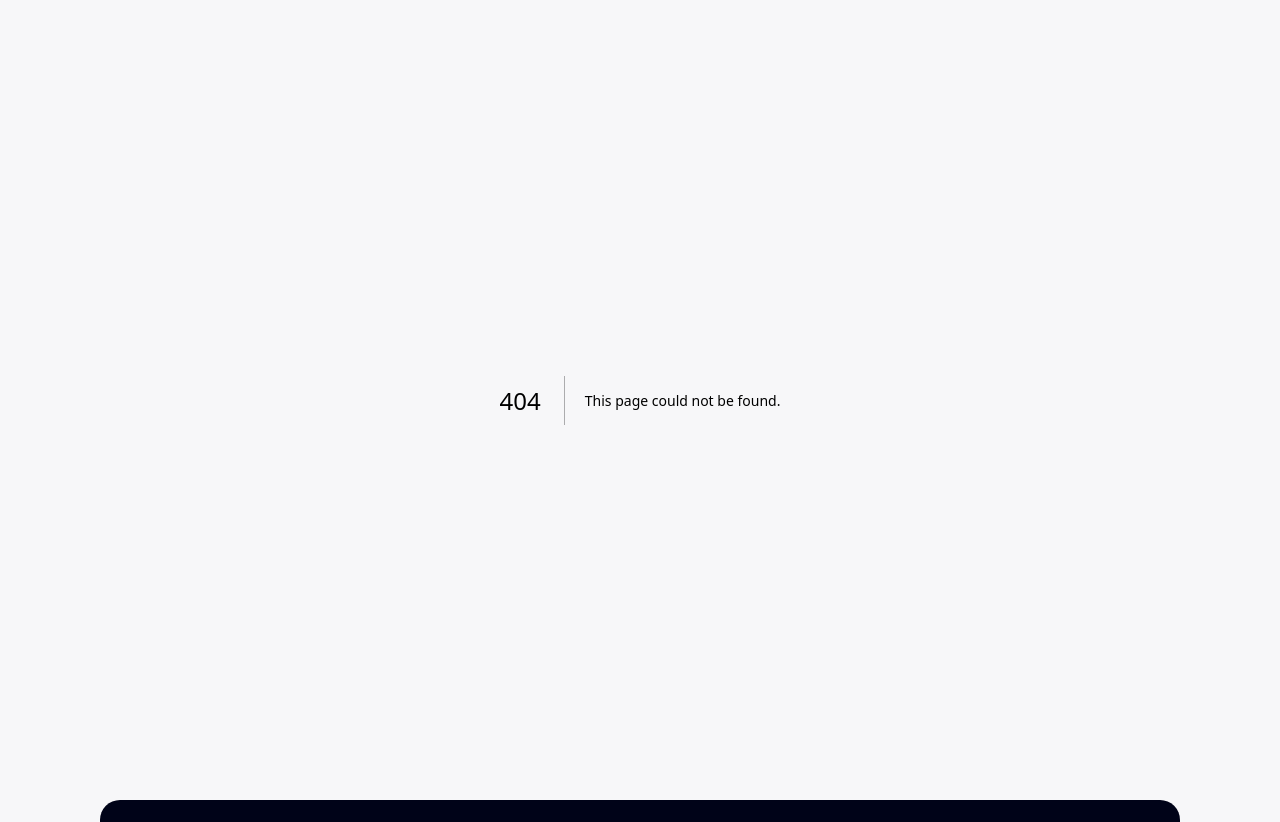
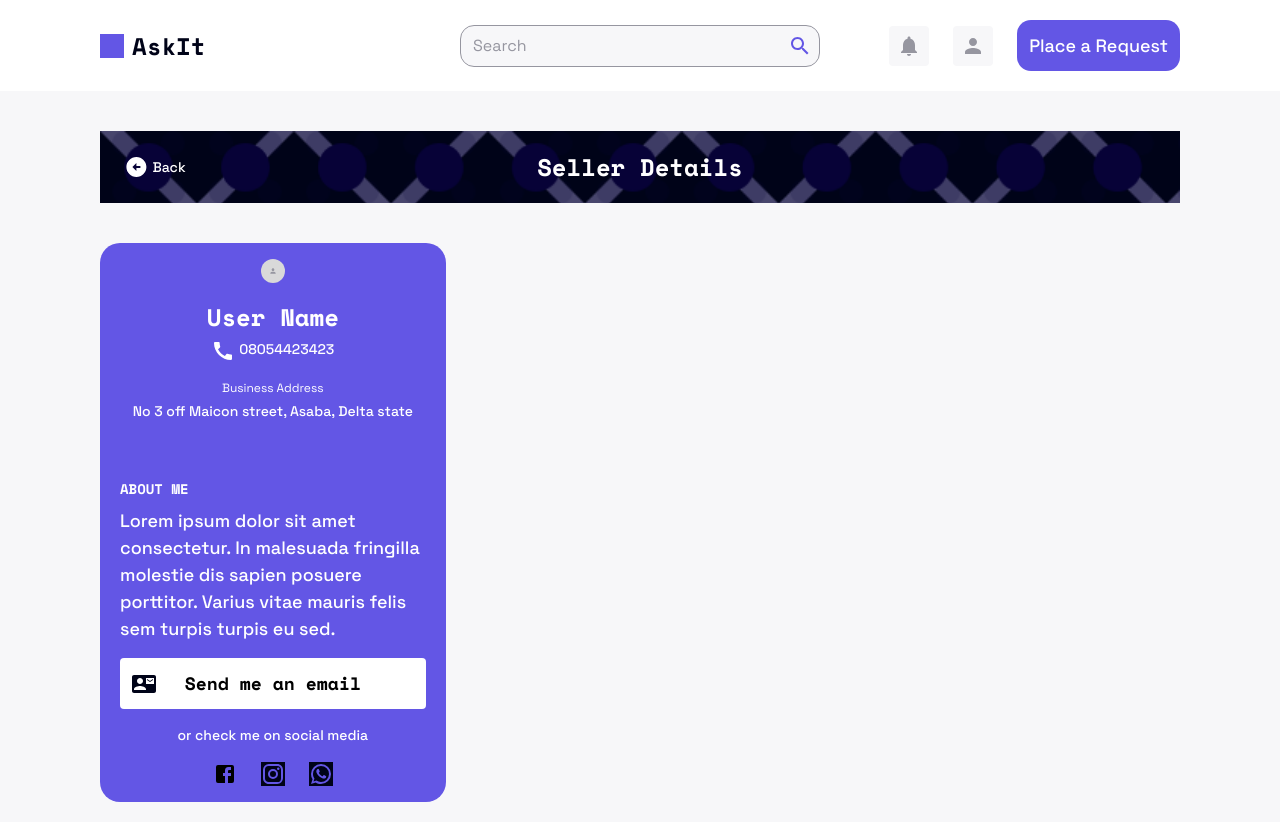
Before and after one commit to NoStackDev/askit, a Next.js app: page /user/1 in a window 1280 px wide. Before the commit this address had no page. Shown: the top 822 px of the page. Built offline with nearby package versions, Linux system fonts and the light colour scheme.

Commit message:
user info card

```diff
--- /dev/null
+++ b/src/app/user/[id]/layout.tsx
@@ -0,0 +1,7 @@
+export default function UserLayout({
+    children,
+  }: {
+    children: React.ReactNode;
+  }) {
+    return <main>{children}</main>;
+  }
--- /dev/null
+++ b/src/app/user/[id]/page.tsx
@@ -0,0 +1,30 @@
+"use client";
+
+import Navbar from "@/components/Navbar";
+import Topbar from "@/components/Topbar";
+import React from "react";
+import UserInfo from "./section/UserInfo";
+
+// const UserInfo = React.lazy(() => import("./section/UserInfo"));
+
+type Props = {};
+
+const Page = (props: Props) => {
+  const [showSidebar, setShowSidebar] = React.useState(false);
+
+  return (
+    <div className="">
+      <Navbar showSidebar={showSidebar} />
+
+      <div className="relative bg-background px-5 md:py-10 md:px-[100px] mb-20">
+        <Topbar className="">Seller Details</Topbar>
+
+        <div className="md:grid md:grid-cols-[32%_1fr]">
+          <UserInfo className="mt-10" />
+        </div>
+      </div>
+    </div>
+  );
+};
+
+export default Page;
--- /dev/null
+++ b/src/app/user/[id]/section/UserInfo.tsx
@@ -0,0 +1,97 @@
+import { cn } from "@/lib/utils";
+import React from "react";
+
+const PersonIcon = React.lazy(() => import("@mui/icons-material/Person"));
+const CallIcon = React.lazy(() => import("@mui/icons-material/Call"));
+const ContactMailIcon = React.lazy(
+  () => import("@mui/icons-material/ContactMail")
+);
+const InstagramIcon = React.lazy(() => import("@mui/icons-material/Instagram"));
+const FacebookIcon = React.lazy(() => import("@mui/icons-material/Facebook"));
+const WhatsApp = React.lazy(() => import("@mui/icons-material/WhatsApp"));
+
+const UserInfo = React.forwardRef<
+  React.ElementRef<"div">,
+  React.ComponentPropsWithoutRef<"div">
+>(({ className, ...props }, forwardRef) => {
+  return (
+    <div
+      ref={forwardRef}
+      className={cn(
+        "w-full bg-primary py-4 px-5 rounded-[20px] flex flex-col gap-4 justify-center items-center",
+        className
+      )}
+      {...props}
+    >
+      <React.Suspense>
+        <PersonIcon className="text-stroke text-[80px] bg-[#D9D9D9] rounded-[50%] p-2" />
+      </React.Suspense>
+
+      <div className="flex flex-col gap-1 justify-center items-center">
+        <div className="font-headline text-headline_2 font-bold text-white">
+          User Name
+        </div>
+
+        <div className="flex gap-1 text-white font-body text-title_3 font-medium">
+          <React.Suspense>
+            <CallIcon className="text-[20px]" />
+          </React.Suspense>
+
+          <div>08054423423</div>
+        </div>
+      </div>
+
+      <div className="flex flex-col gap-1 justify-center items-center">
+        <div className="font-body text-special font-light text-white">
+          Business Address
+        </div>
+
+        <div className="flex gap-1 text-white font-body text-title_3 font-medium">
+          <div className="text-center">
+            No 3 off Maicon street, Asaba, Delta state
+          </div>
+        </div>
+      </div>
+
+      <div className="mt-10 flex flex-col gap-2 text-white">
+        <div className="font-headline font-bold text-title_3">ABOUT ME</div>
+        <div className="font-body text-title_1 font-medium">
+          Lorem ipsum dolor sit amet consectetur. In malesuada fringilla
+          molestie dis sapien posuere porttitor. Varius vitae mauris felis sem
+          turpis turpis eu sed.
+        </div>
+      </div>
+
+      <div className="w-full flex flex-col items-center justify-center gap-4">
+        <button className="relative w-full bg-white rounded p-3 flex">
+          <React.Suspense>
+            <ContactMailIcon className="absolute top-1/2 -translate-y-1/2 left-3 text-black" />
+          </React.Suspense>
+          <div className="w-full text-center font-headline font-bold text-headline_3">
+            Send me an email
+          </div>
+        </button>
+
+        <div className="font-body text-title_3 font-medium text-center text-white">
+          or check me on social media
+        </div>
+
+        <div className="flex gap-6">
+          <React.Suspense>
+            <FacebookIcon />
+          </React.Suspense>
+          <React.Suspense>
+            <InstagramIcon className="bg-black text-primary" />
+          </React.Suspense>
+          <React.Suspense>
+            <WhatsApp className="bg-black text-primary" />
+          </React.Suspense>
+        </div>
+      </div>
+    </div>
+  );
+});
+
+UserInfo.displayName = "UserInfo";
+
+export default UserInfo;
--- /dev/null
+++ b/src/app/user/[id]/section/ddUserInfo.tsx
@@ -0,0 +1,7 @@
+import React from "react";
+
+type Props = {};
+
+export default function UserInfo({}: Props) {
+  return <div>UserInfo</div>;
+}
```
